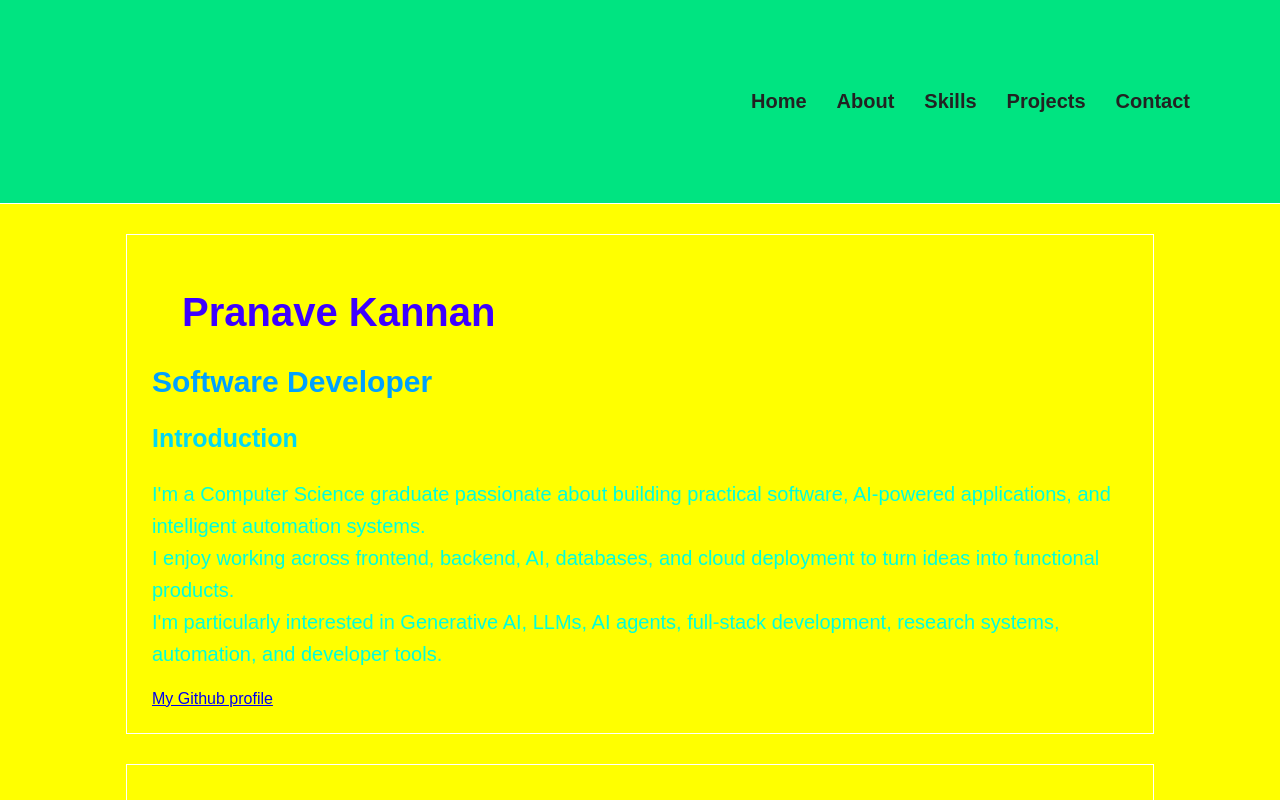
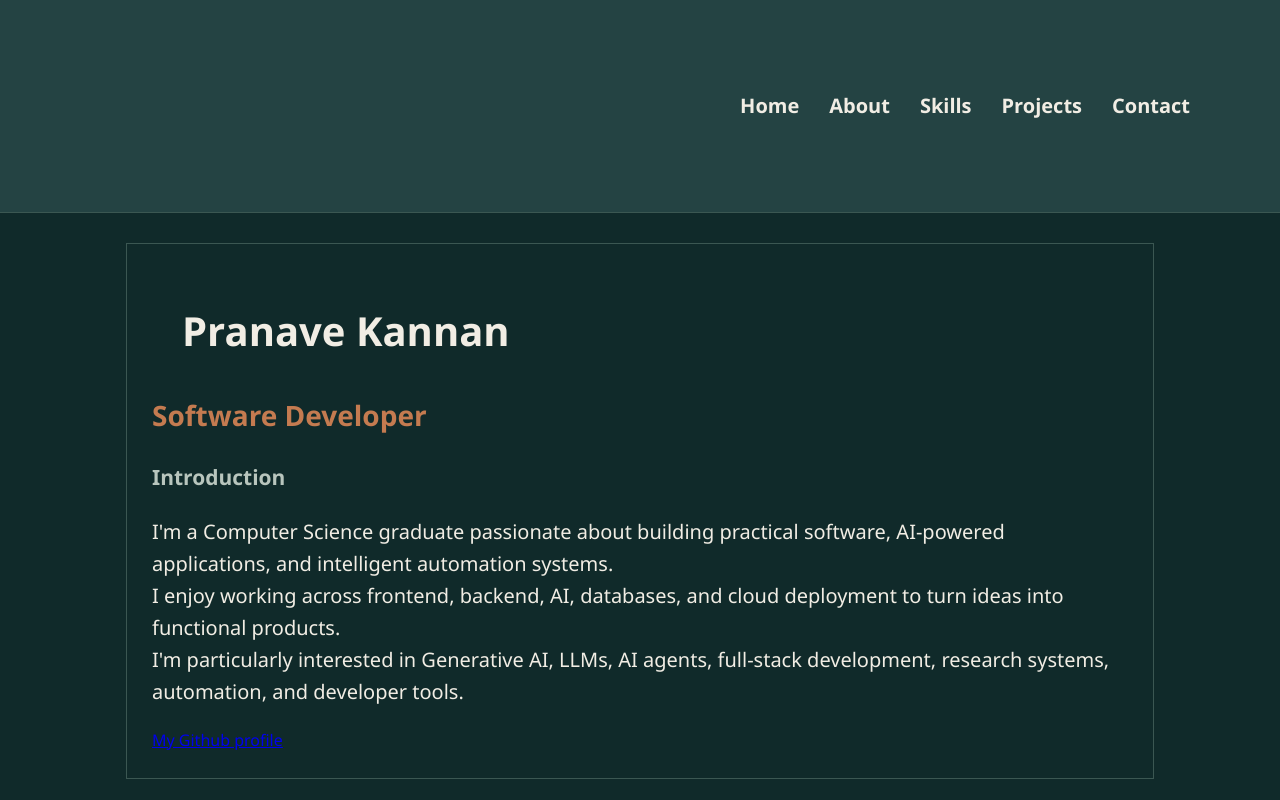
Before and after one commit to pranavekannan1/Portfolio-Hardcode, a plain HTML site: page index.html in a window 1280 px wide. Shown: the top 800 px of the page. Drawn offline with Linux system fonts and the light colour scheme.

Commit message:
color changes

```diff
--- a/style.css
+++ b/style.css
@@ -1,39 +1,41 @@
 :root {
-    --background-color: #f7f5f0;
-    --surface: #ffffff;
-    --text: #252525;
-    --muted: #888888;
-    --accent: #77736c;
-    --border:#e7e1d8;
+    --background: #102A2A;
+    --surface: #244343;
+    --text: #F1EDE4;
+    --muted: #B8C5BD;
+    --accent: #C47B50;
+    --border: #3B5752;
 }
 
 body {
-    background-color: yellow;
-    font-family: Arial, sans-serif;
+    background-color: var(--background);
+    font-family: 'Segoe UI', sans-serif;
     padding: 0;
     margin: 0;
+    line-height: 1.6;
 
 }
 
 h1 {
-    color: rgb(60, 0, 255);
+    color: var(--text);
     font-size: 40px;
     margin: 30px;
+    font-weight: 700;
 
 }
 
 header {
-    background-color: rgb(0, 228, 129);
+    background-color: var(--surface);
     padding: 20px;
-    border-bottom: 1px solid rgb(255, 255, 255);
+    border-bottom: 1px solid var(--border);
 }
 
 nav .navbar a:hover {
-    color: #ff0000;
+    color: var(--accent);
 }
 
 nav .navbar a {
-    color: #222;
+    color: var(--text);
     text-decoration: none;
     font-weight: bold;
     font-size: 20px;
@@ -53,17 +55,17 @@ nav .navbar {
 }
 
 h2 {
-    color: rgb(0, 161, 254);
-    font-size: 30px;
+    color: var(--accent);
+    font-size: 28px;
 }
 
 h3 {
-    color: rgb(1, 216, 244);
-    font-size: 25px;
+    color: var(--muted);
+    font-size: 21px;
 }
 
 p {
-    color: rgb(0, 255, 221);
+    color: var(--text);
     font-size: 20px;
     line-height: 1.6em;
 
@@ -72,8 +74,8 @@ p {
 section {
     padding: 25px;
     margin: 30px;
-    border: 1px solid rgb(255, 255, 255);
-    color: #00ffc8;
+    border: 1px solid var(--border);
+    color: var(--accent)    ;
 }
 
 main {
@@ -82,7 +84,7 @@ main {
 }
 
 article {
-    border: 1px solid rgb(0, 255, 229);
+    border: 1px solid var(--border);
     padding: 15px;
 
 }
@@ -99,14 +101,14 @@ article {
 
 .project-container article{
     flex: 1 1 calc(33.333% - 20px);
-    border: 1px solid #4c3d3d;
+    border: 1px solid var(--border);
     padding: 15px;
-    background-color:  #fff7f7;
+    background-color: var(--surface);
     border-radius: 8px;
     transition: background-color 0.3s ease;
 
 }
 
 .project-container:hover article {
-    background-color: #ff5555;
+    background-color: var(--accent);
 }
```
